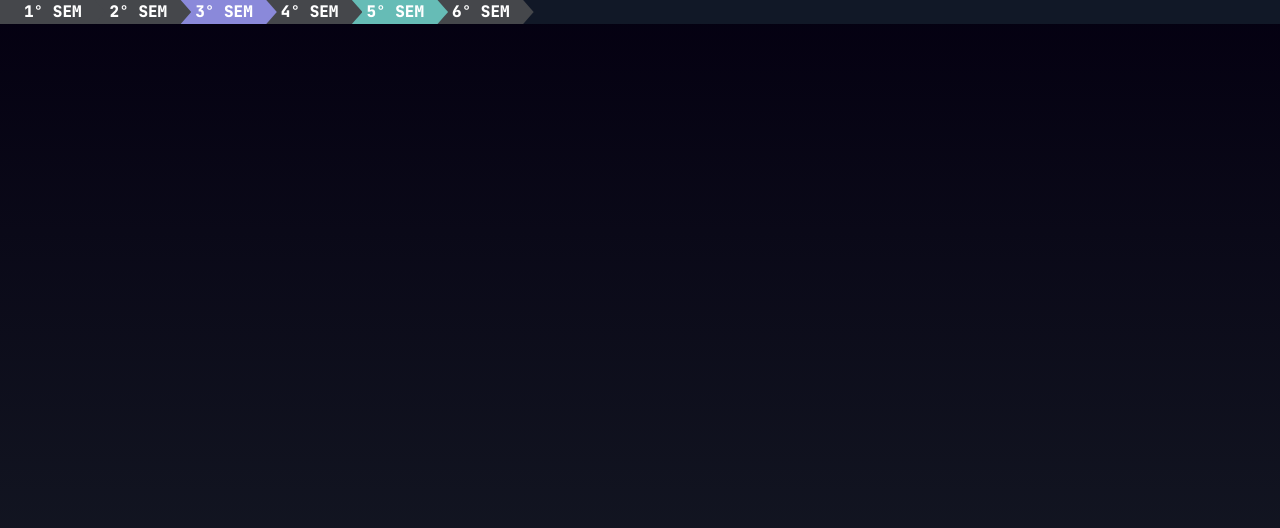
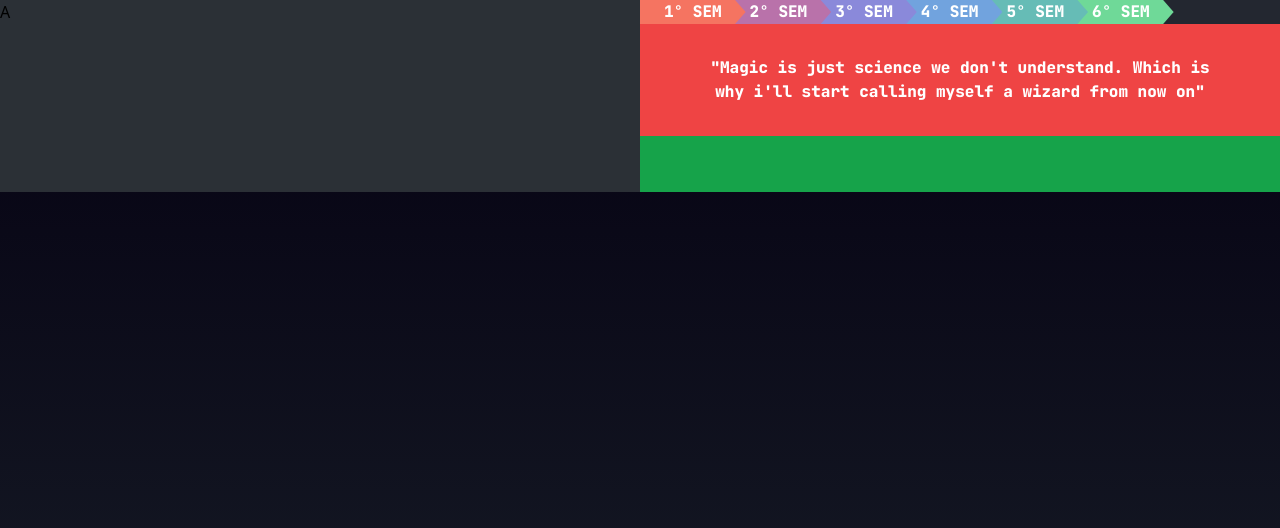
Before and after one commit to Byte-Boost/ByteBoostTeamWebsite, a Next.js app: page / in a window 1280 px wide. Shown: the top 528 px of the page. Built offline with nearby package versions, Linux system fonts and the light colour scheme.

Commit message:
[feat]: start of member section component

```diff
--- /dev/null
+++ b/app/components/MemberSection/index.tsx
@@ -0,0 +1,26 @@
+import SemesterProgress from "../SemesterProgress"
+
+interface MemberSection {
+    activeSemesters:boolean[];
+
+}
+const MemberSection = ({activeSemesters}) =>{
+    return (
+        <div className="flex  h-48">
+        <div className=" bg-[#2b3036] basis-1/2">{/*left*/}
+        A
+        </div>
+        <div className="bg-[#232730] basis-1/2 flex flex-col">{/*right*/}
+          <SemesterProgress activeSemesters={activeSemesters} />
+          <div className="bg-red-500 basis-2/3 text-center place-content-center">  {/*middletext/mid-div*/}
+            <p className="font-JetBrains text-white font-bold">
+            "Magic is just science we don't understand. Which is why i'll start calling myself a wizard from now on"
+            </p>
+          </div>
+          <div className="bg-green-600 basis-1/3">{/*socials/bottom-div*/}
+
+          </div>
+        </div>
+      </div>
+    )
+}
--- /dev/null
+++ b/app/components/SemesterProgress/index.tsx
@@ -0,0 +1,47 @@
+interface SemesterProgressProps {
+    activeSemesters: boolean[];
+  }
+
+  const SemesterProgress: React.FC<SemesterProgressProps> = ({ activeSemesters }) => {
+    const semesters = [
+      { label: "1° SEM", color: "bg-[#F57461]" },
+      { label: "2° SEM", color: "bg-[#B972AA]" },
+      { label: "3° SEM", color: "bg-[#8A89DA]" },
+      { label: "4° SEM", color: "bg-[#71A3DE]" },
+      { label: "5° SEM", color: "bg-[#66BCB6]" },
+      { label: "6° SEM", color: "bg-[#6FD998]" },
+    ];
+
+    return (
+      <div className="flex items-center">
+        {semesters.map((sem, index) => {
+          const isActive = activeSemesters[index];
+          return (
+            <div
+              key={index}
+              className="relative select-none font-JetBrains"
+              style={{
+                marginLeft: index === 0 ? "0" : "-20px", // Distance between chevrons
+              }}
+            >
+              {/* Chevron Shape */}
+              <div
+                className={`
+                  px-6 py-0 text-white font-bold relative flex items-center
+                  ${isActive ?   sem.color : 'bg-[#45474B]'} ${isActive ? "" : "bg-[#45474B] text-[#FFFFFF80]"}
+                `}
+                style={{
+                  clipPath: "polygon(0% 0%, 90% 0%, 100% 50%, 90% 100%, 0% 100%)",
+                  zIndex: `${semesters.length - index}`,
+                }}
+              >
+                {sem.label}
+              </div>
+            </div>
+          );
+        })}
+      </div>
+    );
+  };
+
+export  default SemesterProgress
--- a/app/page.tsx
+++ b/app/page.tsx
@@ -1,57 +1,25 @@
 import React from "react";
+import SemesterProgress from "./components/SemesterProgress";
 
-interface SemesterProgressProps {
-  activeSemesters: boolean[];
-}
-
-const SemesterProgress: React.FC<SemesterProgressProps> = ({ activeSemesters }) => {
-  const semesters = [
-    { label: "1° SEM", color: "bg-[#F57461]" },
-    { label: "2° SEM", color: "bg-[#B972AA]" },
-    { label: "3° SEM", color: "bg-[#8A89DA]" },
-    { label: "4° SEM", color: "bg-[#71A3DE]" },
-    { label: "5° SEM", color: "bg-[#66BCB6]" },
-    { label: "6° SEM", color: "bg-[#6FD998]" },
-  ];
+const App = () => {
+  const activeSemesters = [true,true,true, true, true, true];
 
   return (
-    <div className="flex items-center">
-      {semesters.map((sem, index) => {
-        const isActive = activeSemesters[index];
-        return (
-          <div
-            key={index}
-            className="relative select-none font-JetBrains"
-            style={{
-              marginLeft: index === 0 ? "0" : "-20px", // Distance between chevrons
-            }}
-          >
-            {/* Chevron Shape */}
-            <div
-              className={`
-                px-6 py-0 text-white font-bold relative flex items-center
-                ${isActive ?   sem.color : 'bg-[#45474B]'} ${isActive ? "" : "bg-[#45474B] text-[#FFFFFF80]"}
-              `}
-              style={{
-                clipPath: "polygon(0% 0%, 90% 0%, 100% 50%, 90% 100%, 0% 100%)",
-                zIndex: `${semesters.length - index}`,
-              }}
-            >
-              {sem.label}
-            </div>
-          </div>
-        );
-      })}
-    </div>
-  );
-};
+    <div className="flex  h-48">
+      <div className=" bg-[#2b3036] basis-1/2">{/*left*/}
+      A
+      </div>
+      <div className="bg-[#232730] basis-1/2 flex flex-col">{/*right*/}
+        <SemesterProgress activeSemesters={activeSemesters} />
+        <div className="bg-red-500 basis-2/3 text-center place-content-center">  {/*middletext/mid-div*/}
+          <p className="font-JetBrains text-white font-bold">
+          "Magic is just science we don't understand. Which is why i'll start calling myself a wizard from now on"
+          </p>
+        </div>
+        <div className="bg-green-600 basis-1/3">{/*socials/bottom-div*/}
 
-const App = () => {
-  const activeSemesters = [false, false,  true, false, true, false,];
-
-  return (
-    <div className=" bg-gray-900 flex ">
-      <SemesterProgress activeSemesters={activeSemesters} />
+        </div>
+      </div>
     </div>
   );
 };
```
